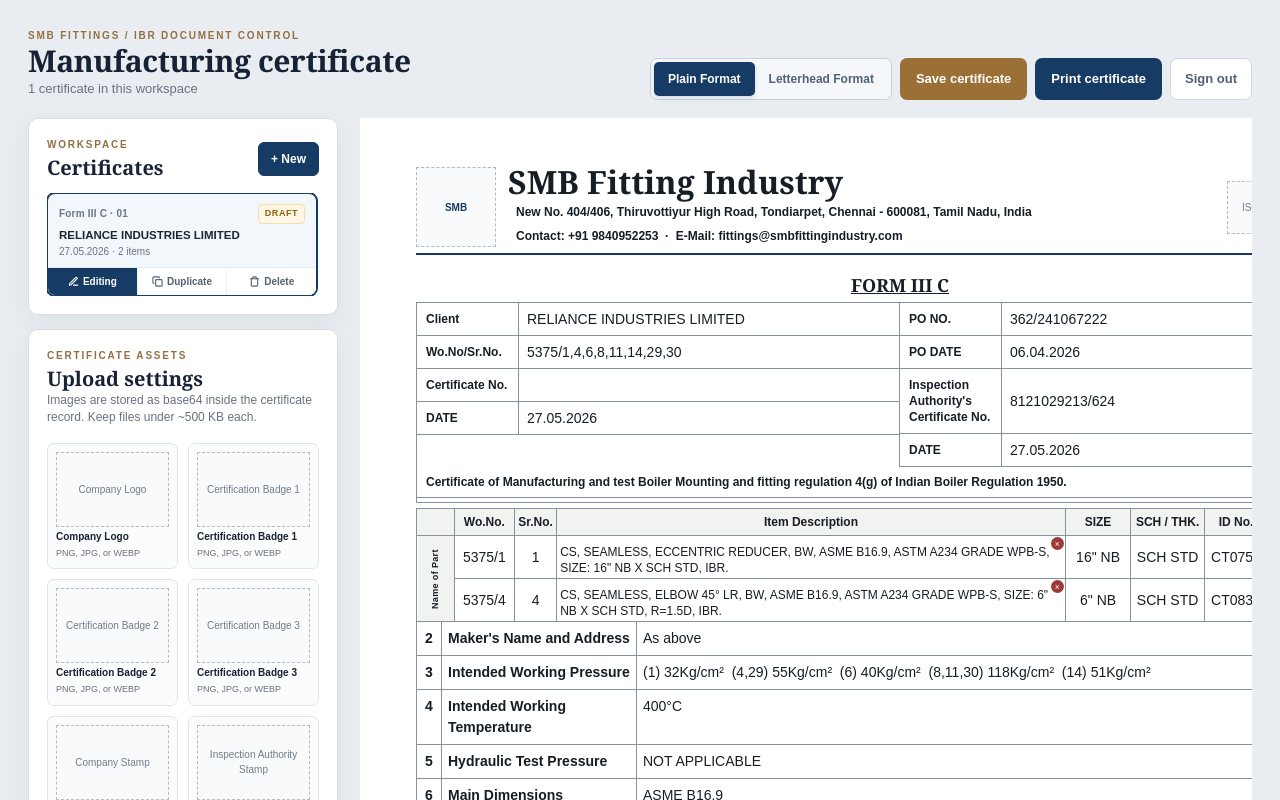
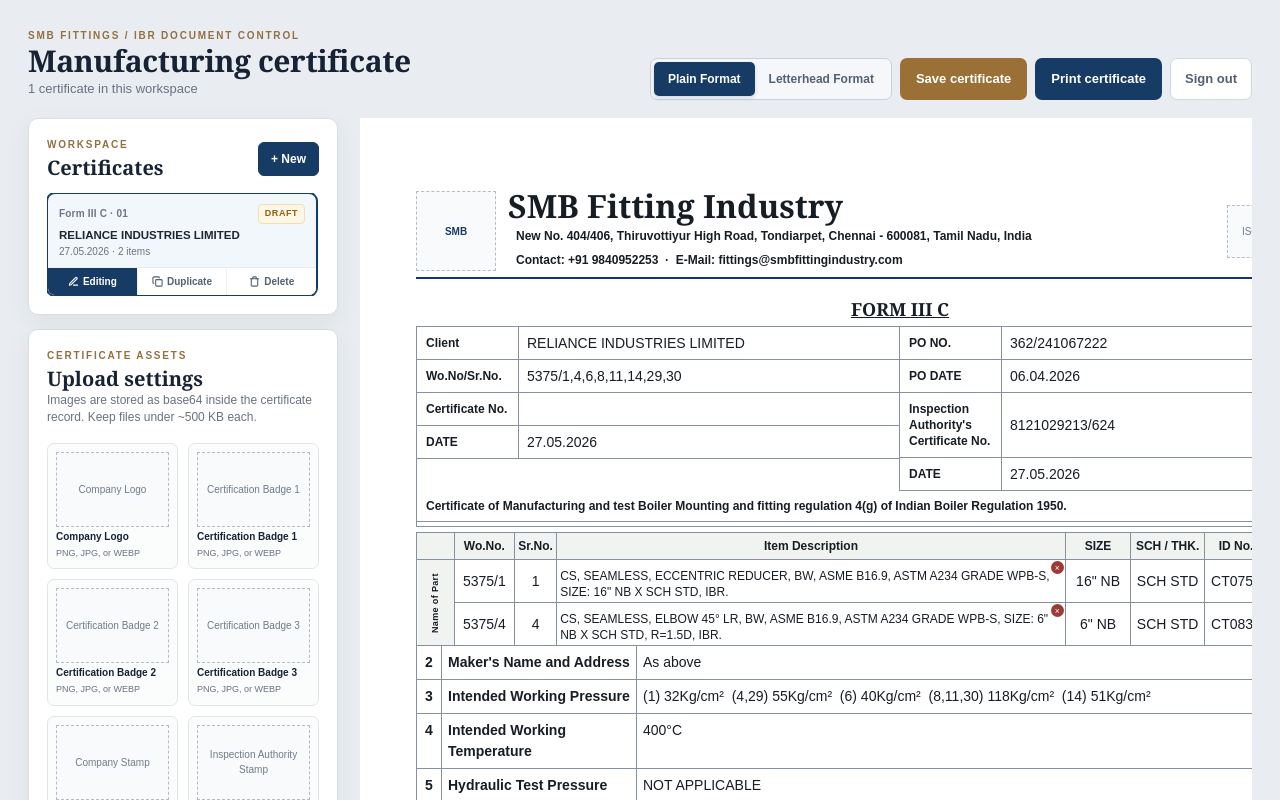
Before and after one commit to Mohammed-Burhani/smb-certifications, a Next.js app: page / in a window 1280 px wide. Shown: the top 800 px of the page. Built offline with nearby package versions, Linux system fonts and the light colour scheme; no server answers; the database is empty.

Commit message:
added margin top

```diff
--- a/app/globals.css
+++ b/app/globals.css
@@ -467,6 +467,7 @@
    rule under, address lines left-aligned below it. */
 .certificate-header {
   width: 100%;
+  padding-top: 24px;
 }
 .certificate-header-top {
   display: flex;
```
